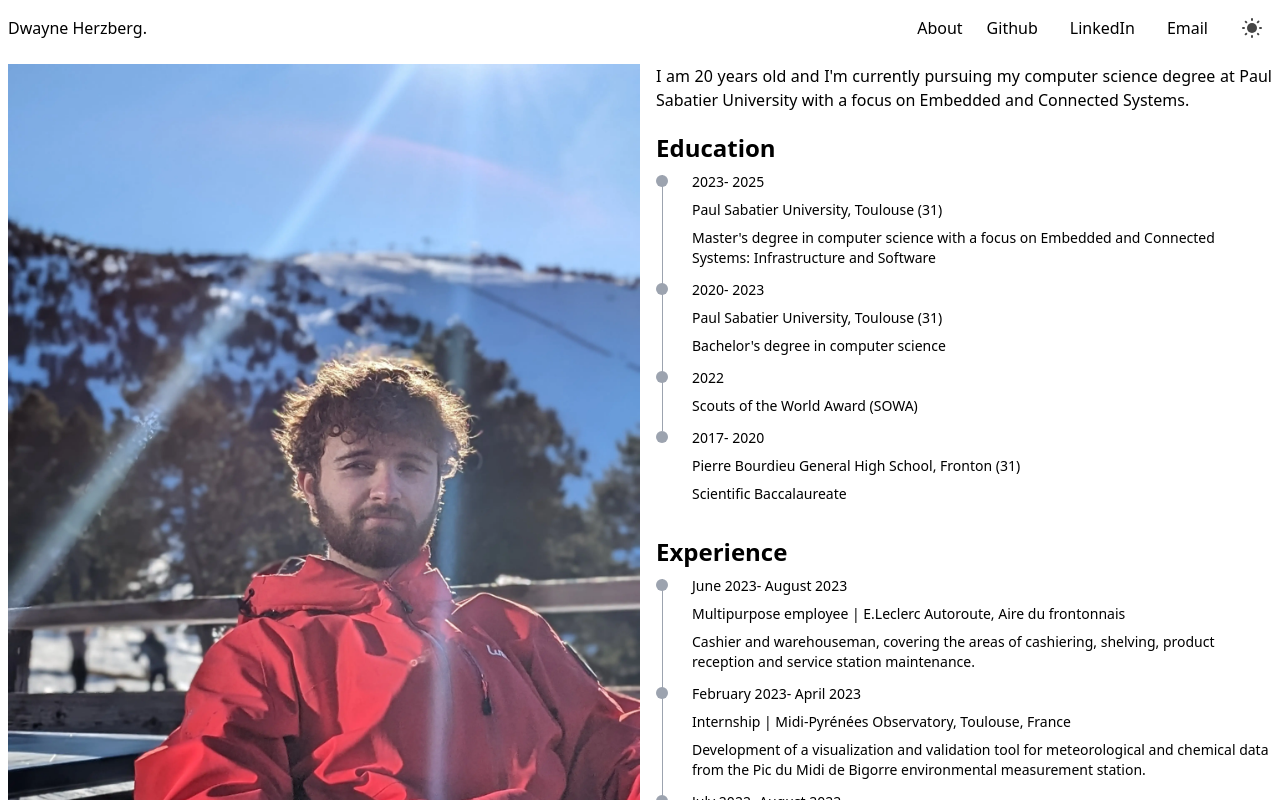
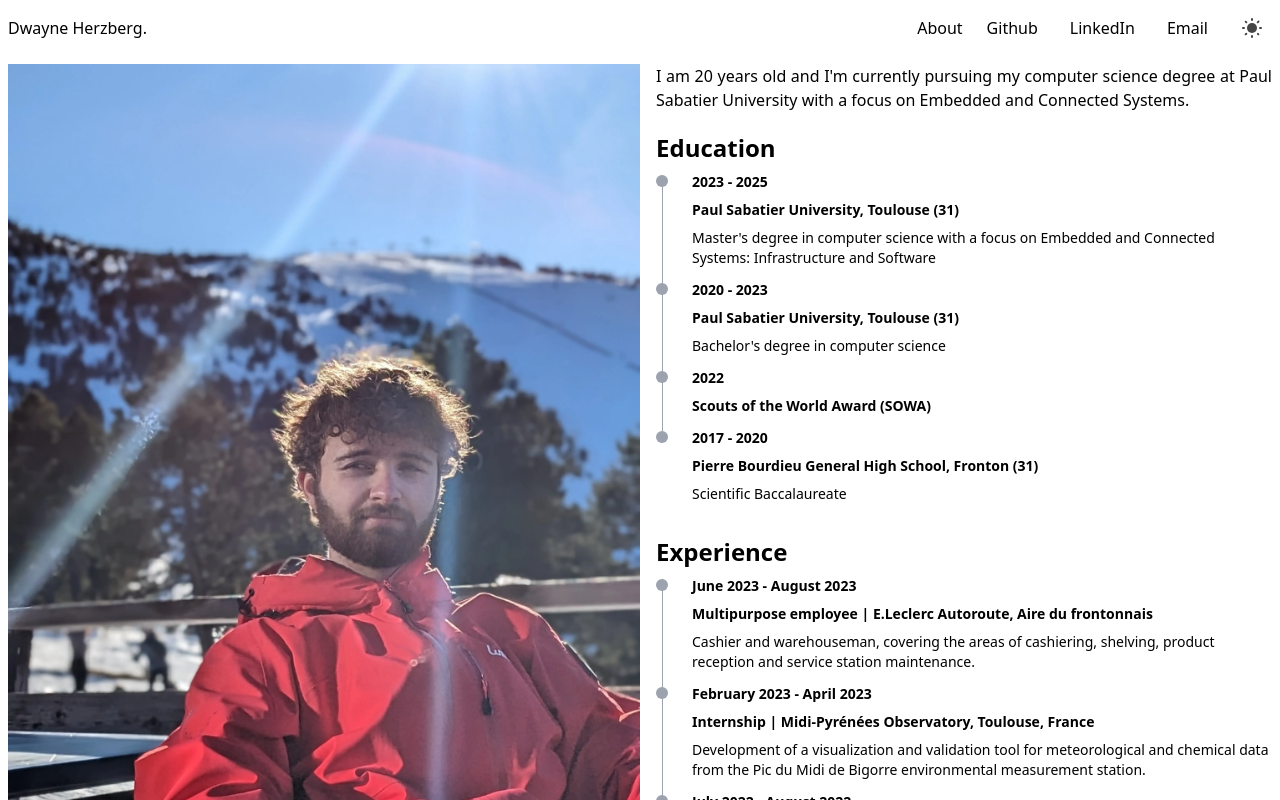
Before and after one commit to HDwayne/portfolio, a Next.js app: page /about in a window 1280 px wide. Shown: the top 800 px of the page. Built offline with nearby package versions, Linux system fonts and the light colour scheme.

Commit message:
Fix Timeline typo

```diff
--- a/components/TimeLine/index.js
+++ b/components/TimeLine/index.js
@@ -37,11 +37,11 @@ const TimeLine = ({ items, classes, rightside }) => {
                   </svg>
                 </div>
                 <div className={`${rightside && "text-right"}`}>
-                  <p className="text-sm">
+                  <p className="text-sm font-semibold">
                     {item.start}
-                    {item.end ? `- ${item.end}` : ""}
+                    {item.end ? ` - ${item.end}` : ""}
                   </p>
-                  <p className="mt-2 text-sm">{item.title}</p>
+                  <p className="mt-2 text-sm font-bold">{item.title}</p>
                   <p className="mt-2 text-sm mb-3">{item.description}</p>
                 </div>
               </li>
```
